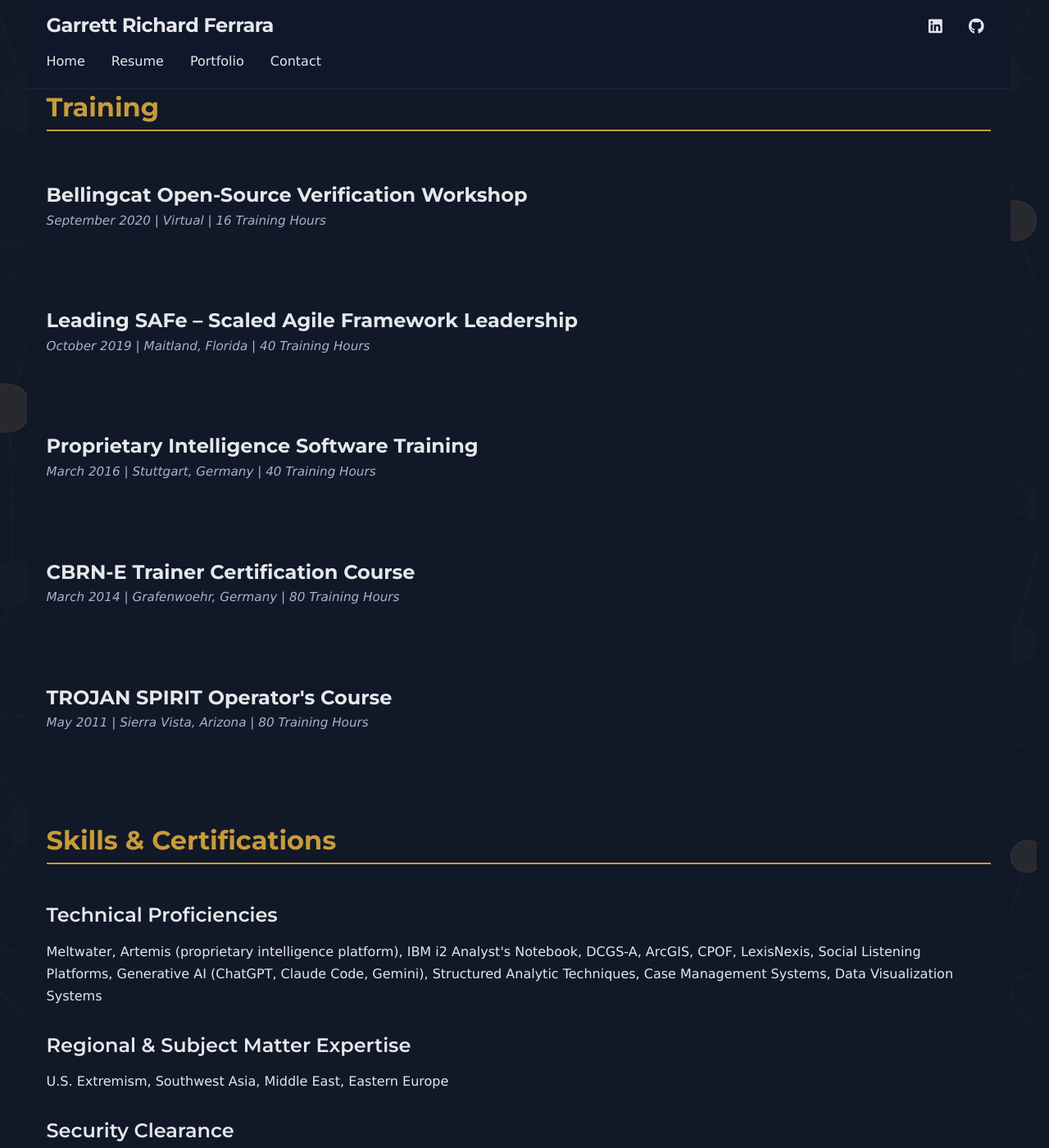
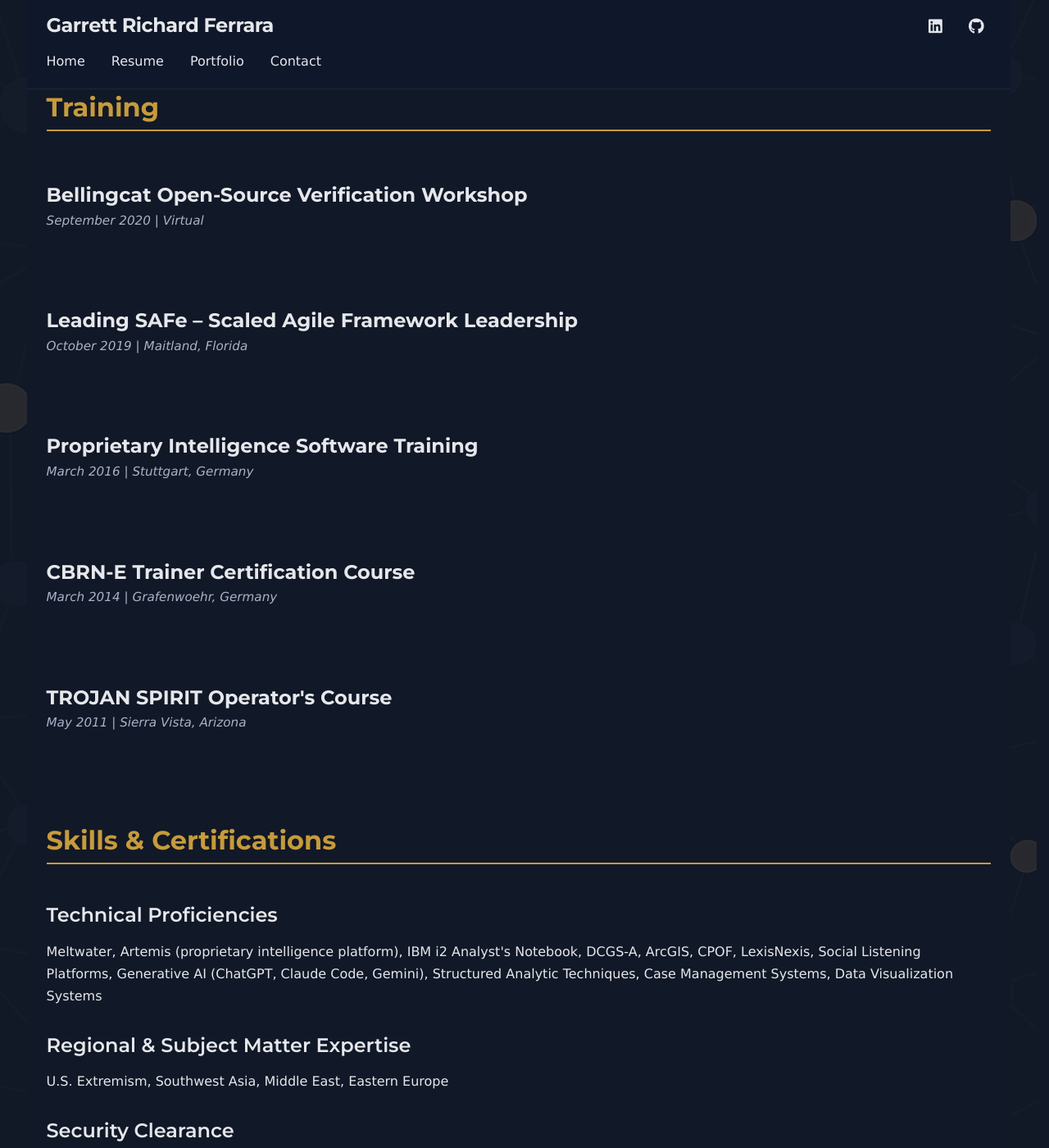
Before and after one commit to Garrett-Ferrara/garrett-ferrara.github.io, a Jekyll site: the page built from resume.md, in a window 1280 px wide and 1400 px high, scrolled down 2149 px. Shown: the whole window at 82% size. Built offline with Jekyll 4.4.1, drawn with Linux system fonts in a browser that asks for light colours; some web fonts are replaced.

Commit message:
Remove trailing pipe from training section entries
- Remove unused training.hours field from subtitle
- Format now shows: Date | Location (instead of Date | Location | Hours)

🤖 Generated with Claude Code

Co-Authored-By: Claude <noreply@anthropic.com>

```diff
--- a/resume.md
+++ b/resume.md
@@ -47,7 +47,7 @@ description: "Education, professional experience, and training."
 {% for training in site.data.resume.training %}
 <div class="cv-entry training-entry">
   <h3>{{ training.title }}</h3>
-  <p class="subtitle">{{ training.date }} | {{ training.location }} | {{ training.hours }}</p>
+  <p class="subtitle">{{ training.date }} | {{ training.location }}</p>
 </div>
 {% endfor %}
 
```
